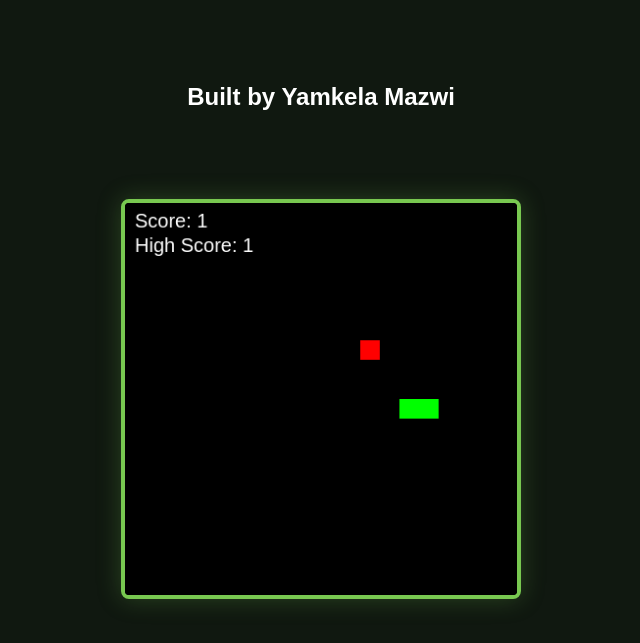
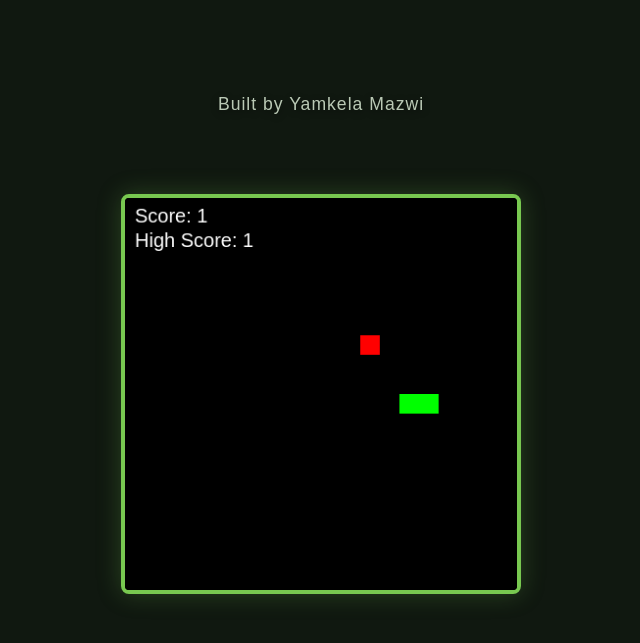
Before and after one commit to yamkelamazwi/Snake-Game, a plain HTML site: page index.html in a window 1280 px wide. Shown: the part 143-786 px from the top of the page, without its empty margins (319-959 px from the left). Drawn offline with Linux system fonts and the light colour scheme.

Commit message:
Add styles for game author section

```diff
--- a/styles.css
+++ b/styles.css
@@ -40,3 +40,14 @@ canvas {
     border-width: 4px;
   }
 }
+
+#game-author {
+  margin: 16px 0 0;
+  color: #d8e8d2;
+  font-size: clamp(0.9rem, 4vw, 1.1rem);
+  font-weight: 500;
+  letter-spacing: 1px;
+  text-align: center;
+  opacity: 0.85;
+  text-shadow: 0 2px 8px rgba(0, 0, 0, 0.6);
+}
```
